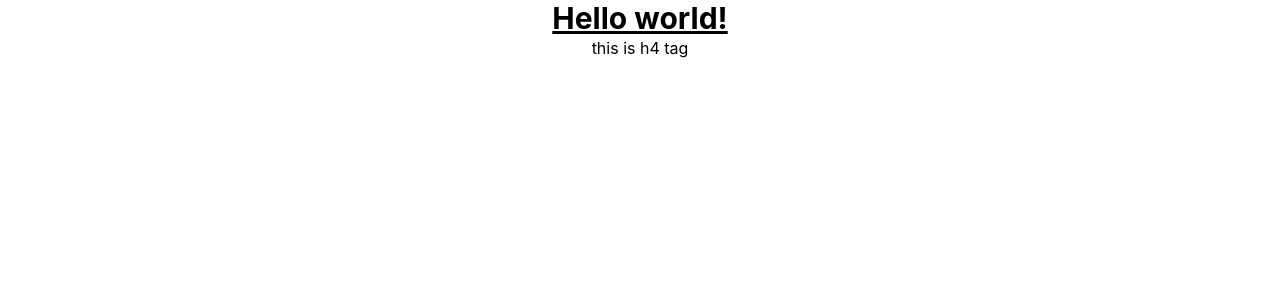
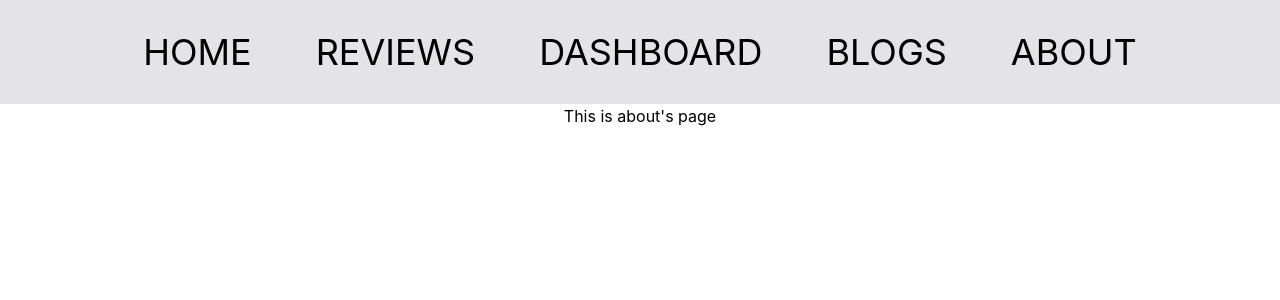
Before and after one commit to Iam-abdulahad/bike-review, a React (Create React App) app: page /about in a window 1280 px wide. Shown: the top 300 px of the page. Built offline with nearby package versions, Linux system fonts and the light colour scheme.

Commit message:
nav bar ready!

```diff
--- a/src/App.js
+++ b/src/App.js
@@ -1,14 +1,25 @@
+import { Route, Routes } from 'react-router-dom';
 import './App.css';
+import Header from './components/Header/Header';
+import Home from './components/Home/Home';
+import Review from './components/Review/Review';
+import Dashboard from './components/Dashboard/Dashboard';
+import Blog from './components/Blog/Blog';
+import About from './components/About/About';
 
 
 function App() {
   return (
     <div className="App">
-      <h1 className="text-3xl font-bold underline">
-        Hello world!
-      </h1>
-      <h4>this is h4 tag</h4>
+      <Header></Header>
+      <Routes>
+        <Route path='/' element={<Home></Home>} ></Route>
+        <Route path='/reviews' element={<Review></Review>}></Route>
+        <Route path='/dashboard' element={<Dashboard></Dashboard>}></Route>
+        <Route path="/blog" element={<Blog></Blog>} />
+        <Route path ='/about' element={<About></About>}></Route>
 
+      </Routes>
     </div>
   );
 }
--- /dev/null
+++ b/src/components/About/About.js
@@ -0,0 +1,11 @@
+import React from 'react';
+
+const About = () => {
+       return (
+              <div>
+                     <h2>This is about's page</h2>
+              </div>
+       );
+};
+
+export default About;
--- a/src/components/Header/Header.js
+++ b/src/components/Header/Header.js
@@ -1,9 +1,17 @@
 import React from 'react';
+import { Link } from 'react-router-dom';
 
 const Header = () => {
        return (
               <div>
-                     <h1>This is Header</h1>
+                     <nav className='text-4xl py-8 bg-zinc-200'>
+                            <Link to='/' className='mx-8'>HOME</Link>
+                            <Link to='/reviews' className='mx-8'>REVIEWS</Link>
+                            <Link to='/dashboard' className='mx-8'>DASHBOARD</Link>
+                            <Link to='/blog' className='mx-8'>BLOGS</Link>
+                            <Link to='/about' className='mx-8'>ABOUT</Link>
+
+                     </nav>
               </div>
        );
 };
```
